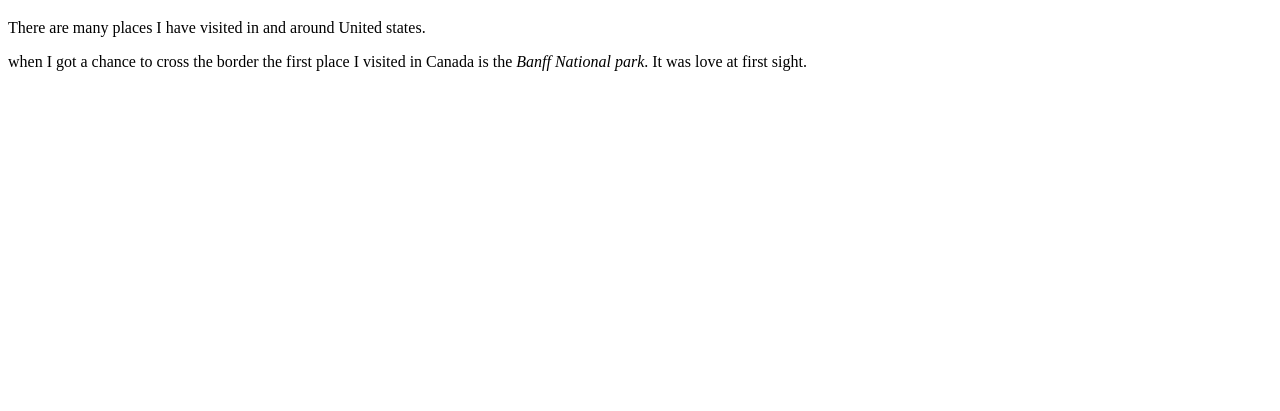
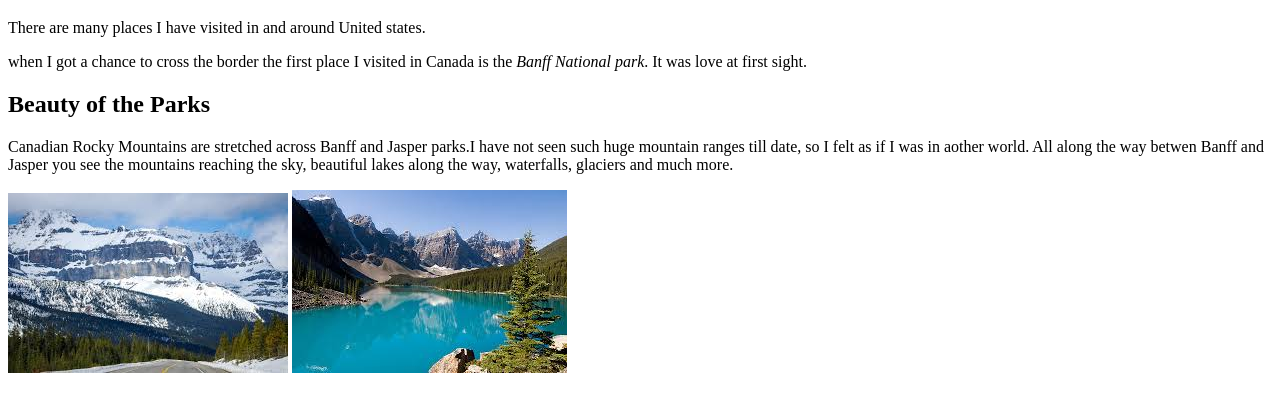
Before and after one commit to visetty/My-blogs, a plain HTML site: page my-blog-myfavoriteplace.html in a window 1280 px wide. Shown: the part 61-472 px from the top of the page. Drawn offline with Linux system fonts and the light colour scheme.

Commit message:
add headings and paragraph , images

```diff
--- a/my-blog-myfavoriteplace.html
+++ b/my-blog-myfavoriteplace.html
@@ -7,6 +7,10 @@
     <h1>Banff and Jasper National Parks</h1>
     <p>There are many places I have visited in and around United states.</p>
     <p>when I got a chance to cross the border the first place I visited in Canada is the <em>Banff National park</em>. It was love at first sight.</p>
-
+    <h2>Beauty of the Parks</h2>
+    <p>Canadian Rocky Mountains are stretched across Banff and Jasper parks.I have not seen such huge mountain ranges till date, so I felt as if I was in aother world.
+      All along the way betwen Banff and Jasper you see the mountains reaching the sky, beautiful lakes along the way, waterfalls, glaciers and much more.</p>
+    <img src="Banff1.jpg" alt="banff1">
+    <img src="banff2.jpg" alt="banff2">
   </body>
 </html>
```
